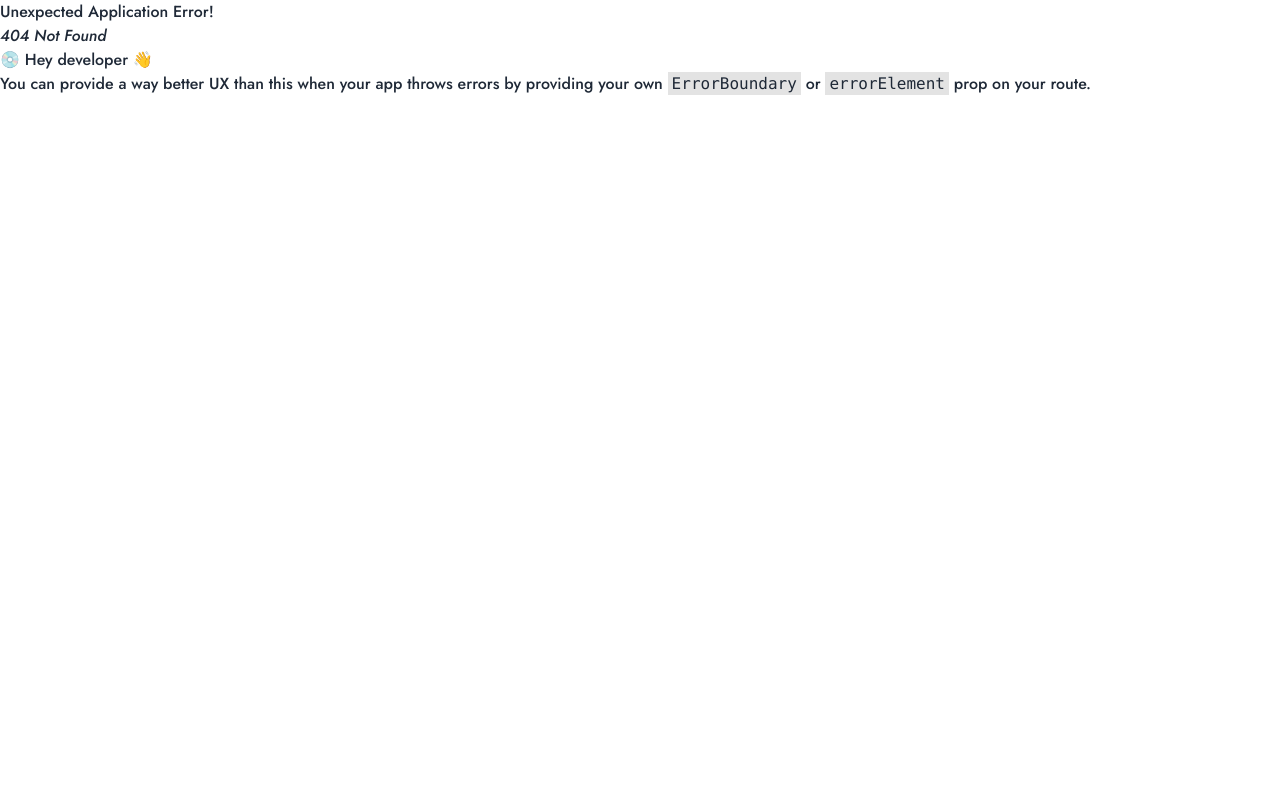
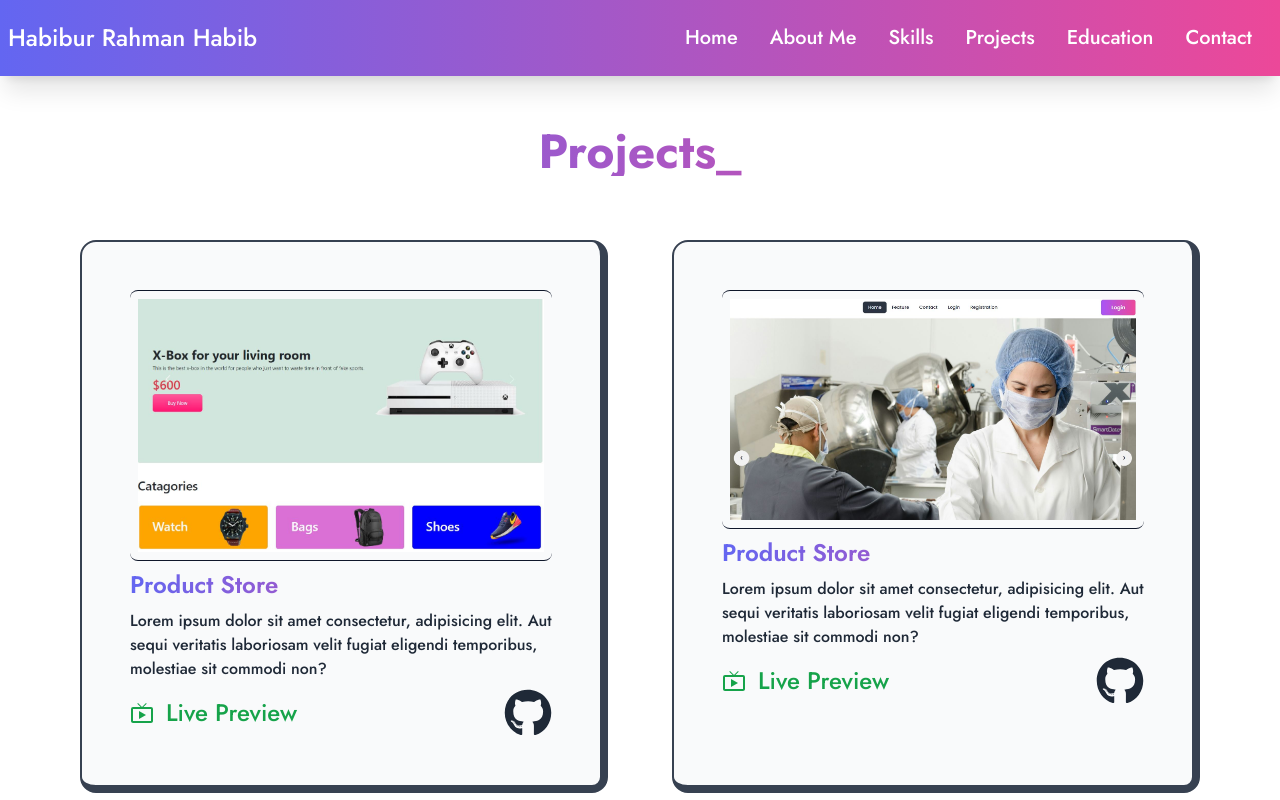
Before and after one commit to HabiburRahman02/portfolio, a React (Vite) app: page /projects in a window 1280 px wide. Before the commit this address had no page. Shown: the top 800 px of the page. Built offline with nearby package versions, Linux system fonts and the light colour scheme.

Commit message:
added clickable link

```diff
--- a/package.json
+++ b/package.json
@@ -19,6 +19,7 @@
     "react-icons": "^5.2.1",
     "react-marquee-line": "^1.0.1",
     "react-router-dom": "^6.26.0",
+    "react-scroll": "^1.9.0",
     "react-simple-typewriter": "^5.0.1",
     "react-vertical-timeline-component": "^3.6.0"
   },
--- a/src/Root/Root.jsx
+++ b/src/Root/Root.jsx
@@ -1,11 +1,13 @@
 import { Outlet } from "react-router-dom";
 import Navbar from "../pages/Home/Navbar/Navbar";
+import Footer from "../pages/Home/Footer/Footer";
 
 const Root = () => {
   return (
     <div>
       <Navbar></Navbar>
       <Outlet></Outlet>
+      <Footer></Footer>
     </div>
   );
 };
--- a/src/pages/Home/AboutMe/AboutMe.jsx
+++ b/src/pages/Home/AboutMe/AboutMe.jsx
@@ -3,9 +3,11 @@
 import { Typewriter } from 'react-simple-typewriter';
 import profileImg from '../../../assets/images/profileImg3.png'
 import SocialIcon from '../../Shared/SocialIcon/SocialIcon';
+import { Fade } from 'react-awesome-reveal';
 
 const AboutMe = () => {
     return (
+        <Fade direction='left'>
             <div className="md:flex gap-12 p-2 items-center max-w-6xl mx-auto mt-32">
                 <div className='md:w-1/2 p-8 w-full rounded-2xl border-2 border-t-gray-700 border-r-8 border-r-gray-700 border-b-8 border-b-gray-700 border-l-gray-700 hover:border-t-indigo-500 hover:border-r-pink-500 hover:border-b-pink-500 hover:border-l-indigo-500 cursor-pointer transition-all mb-6'>
                     <img className='rounded-2xl bg-gradient-to-r from-indigo-500 to-pink-500' src={profileImg} alt="" />
@@ -26,6 +28,7 @@ const AboutMe = () => {
                     <SocialIcon></SocialIcon>
                 </div>
             </div>
+        </Fade>
     );
 };
 
--- a/src/pages/Home/Banner/Banner.jsx
+++ b/src/pages/Home/Banner/Banner.jsx
@@ -4,8 +4,10 @@ import { FiDownload } from "react-icons/fi";
 import { Typewriter } from 'react-simple-typewriter'
 
 import bannerImg from '../../../assets/images/bannerImg2.png'
+import { Fade } from "react-awesome-reveal";
 const Banner = () => {
     return (
+        <Fade>
             <div className="text-white bg-gradient-to-r from-indigo-500 to-pink-500">
                 <div className="md:flex gap-24 p-2 items-center justify-between max-w-6xl mx-auto py-32">
                     <div className="space-y-5 md:w-1/2 border2">
@@ -29,6 +31,7 @@ const Banner = () => {
 
                 </div>
             </div>
+        </Fade>
     );
 };
 
--- a/src/pages/Home/Home/Home.jsx
+++ b/src/pages/Home/Home/Home.jsx
@@ -2,7 +2,6 @@ import { Fade } from "react-awesome-reveal";
 import AboutMe from "../AboutMe/AboutMe";
 import Banner from "../Banner/Banner";
 import Education from "../Education/Education";
-import Footer from "../Footer/Footer";
 import Projects from "../Projects/Projects";
 import Skills from "../Skills/Skills";
 
@@ -10,12 +9,11 @@ import Skills from "../Skills/Skills";
 const Home = () => {
   return (
     <div className="">
-      <Fade> <Banner></Banner></Fade>
-      <Fade direction="left"><AboutMe></AboutMe></Fade>
-      <Fade><Skills></Skills></Fade>
-      <Fade direction="left"><Projects></Projects></Fade>
+      <Banner></Banner>
+      <AboutMe></AboutMe>
+      <Skills></Skills>
+      <Projects></Projects>
       <Fade><Education></Education></Fade>
-      <Footer></Footer>
     </div>
   );
 };
--- a/src/pages/Home/Navbar/Navbar.jsx
+++ b/src/pages/Home/Navbar/Navbar.jsx
@@ -7,13 +7,16 @@ const Navbar = () => {
         <Link className="hover:underline text-xl">Home</Link>
       </li>
       <li>
-        <Link className="hover:underline text-xl">Skills</Link>
+        <Link to='aboutMe' className="hover:underline text-xl">About Me</Link>
       </li>
       <li>
-        <Link className="hover:underline text-xl">Projects</Link>
+        <Link to='skills' className="hover:underline text-xl">Skills</Link>
       </li>
       <li>
-        <Link className="hover:underline text-xl">Education</Link>
+        <Link to='projects' className="hover:underline text-xl">Projects</Link>
+      </li>
+      <li>
+        <Link to='education' className="hover:underline text-xl">Education</Link>
       </li>
       <li>
         <Link className="hover:underline text-xl">Contact</Link>
--- a/src/pages/Home/Projects/Projects.jsx
+++ b/src/pages/Home/Projects/Projects.jsx
@@ -5,12 +5,14 @@ import pandaCommerce from '../../../assets/images/projects/panda-commerce.jpg'
 import personalPortfolio from '../../../assets/images/projects/personal-portfolio.jpg'
 
 import { MdLiveTv } from "react-icons/md";
+import { Fade } from 'react-awesome-reveal';
 
 const Projects = () => {
     return (
-        <div className="max-w-6xl mx-auto my-16">
+        <Fade direction='right'>
+            <div className="max-w-6xl mx-auto mt-32">
                 {/* first card container start */}
-            <h1 className="text-5xl font-bold text-transparent bg-clip-text bg-gradient-to-r from-indigo-500 to-pink-500 text-center ">Projects_ </h1>
+                <h1 className="mt-16 text-5xl font-bold text-transparent bg-clip-text bg-gradient-to-r from-indigo-500 to-pink-500 text-center">Projects_ </h1>
                 <div className="grid md:grid-cols-2 mx-4 gap-16 my-16">
                     <div className="p-12 space-y-2 rounded-2xl bg-gray-50 border-2 border-t-gray-700 border-r-8 border-r-gray-700 border-b-8 border-b-gray-700 border-l-gray-700 hover:border-t-indigo-500 hover:border-r-pink-500 hover:border-b-pink-500 hover:border-l-indigo-500 transition-all">
                         <img className='border-y border-y-slate-900 rounded-lg p-2' src={pandaCommerce} alt="" />
@@ -122,6 +124,7 @@ const Projects = () => {
 
 
             </div>
+        </Fade>
     );
 };
 
--- a/src/pages/Home/Skills/Skills.jsx
+++ b/src/pages/Home/Skills/Skills.jsx
@@ -12,13 +12,15 @@ import github from '../../../assets/images/skills/github.png'
 
 
 import Marquee from 'react-fast-marquee'
+import { Fade } from 'react-awesome-reveal'
 
 const Skills = () => {
     return (
-        <div className=" mt-32 text-center">
+        <Fade>
+            <div className=" mt-32 mb-0 text-center">
                 <h1 className="text-5xl font-bold  text-indigo-500 text-transparent bg-clip-text bg-gradient-to-r from-indigo-500 to-pink-500 ">Skills_ </h1>
                 <Marquee>
-                <div className='grid grid-cols-3 md:grid-cols-8 gap-3 m-3 my-16'>
+                    <div className='grid grid-cols-3 md:grid-cols-8 gap-3 m-3 my-8'>
                         <div className='bg-gradient-to-b from-red-900 to-red-600 rounded-lg flex items-center justify-center px-12 py-6'>
                             <div>
                                 <div>
@@ -111,6 +113,7 @@ const Skills = () => {
                     </div>
                 </Marquee>
             </div>
+        </Fade>
     );
 };
 
```
Also changed, not shown: src/main.jsx (+21 -1 lines), src/assets/images/IMG_8589 (2).JPG (added), 1 other file (tests, documents, lock files or other folders). Lines whose indentation alone changed are shown as unchanged.
